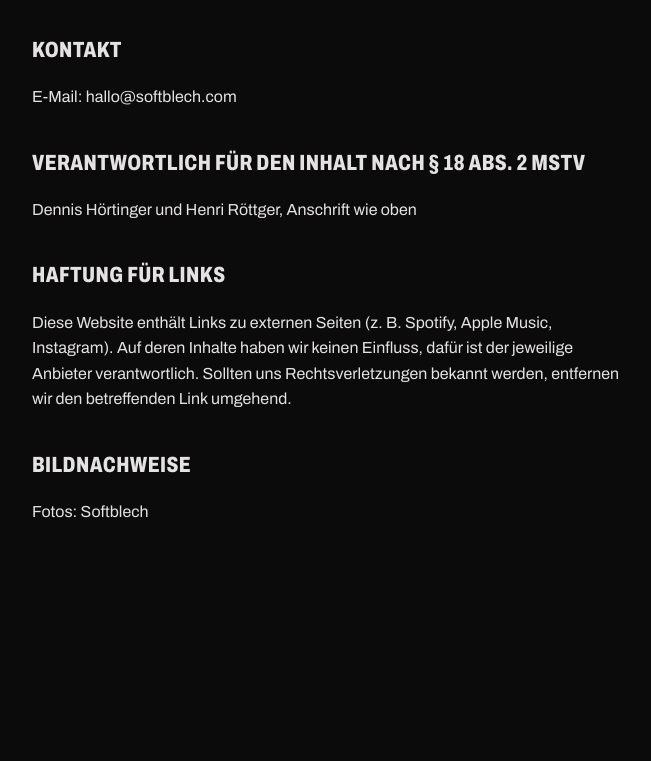
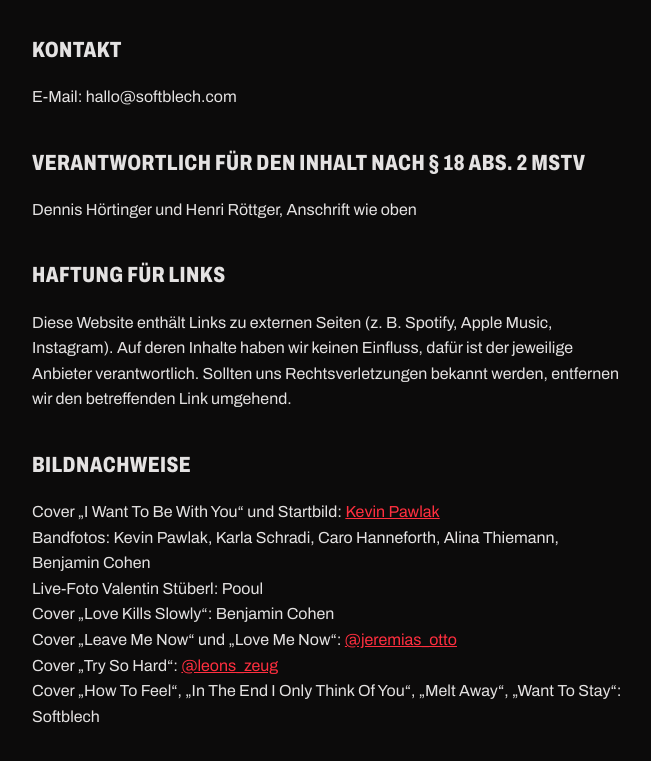
Before and after one commit to Softblech/softblech.github.io, a plain HTML site: page impressum.html in a window 1280 px wide. Shown: the part 416-1177 px from the top of the page, without its empty margins (214-865 px from the left). Before the commit the page ends 1037 px from the top, so only its background shows below. Drawn offline with Linux system fonts and the light colour scheme.

Commit message:
Datenschutz: ImprovMX und Brevo-Versand, Impressum: Bildnachweise (#30)
* Datenschutz: ImprovMX und Brevo-Versand ergänzt; Impressum: Bildnachweise mit Fotograf*innen

Co-Authored-By: Claude Opus 5.5 <noreply@anthropic.com>
Claude-Session: https://claude.ai/code/session_01H7SvavCa9cD3ALPN4SQtEq

* Impressum: Cover-Credits aller Singles aus den Release-Daten

Co-Authored-By: Claude Opus 5.5 <noreply@anthropic.com>
Claude-Session: https://claude.ai/code/session_01H7SvavCa9cD3ALPN4SQtEq

* Impressum: Songtitel wie in den Release-Daten

Co-Authored-By: Claude Opus 5.5 <noreply@anthropic.com>
Claude-Session: https://claude.ai/code/session_01H7SvavCa9cD3ALPN4SQtEq

* Impressum: Live-Foto Valentin Stüberl von Pooul

Co-Authored-By: Claude Opus 5.5 <noreply@anthropic.com>
Claude-Session: https://claude.ai/code/session_01H7SvavCa9cD3ALPN4SQtEq

---------

Co-authored-by: Claude <noreply@anthropic.com>

```diff
--- a/impressum.html
+++ b/impressum.html
@@ -61,7 +61,13 @@ a{color:var(--red)}
 <h2>Haftung für Links</h2>
 <p>Diese Website enthält Links zu externen Seiten (z. B. Spotify, Apple Music, Instagram). Auf deren Inhalte haben wir keinen Einfluss, dafür ist der jeweilige Anbieter verantwortlich. Sollten uns Rechtsverletzungen bekannt werden, entfernen wir den betreffenden Link umgehend.</p>
 <h2>Bildnachweise</h2>
-<p>Fotos: Softblech</p>
+<p>Cover „I Want To Be With You“ und Startbild: <a href="https://www.instagram.com/keevvkeevv" target="_blank" rel="noopener">Kevin Pawlak</a><br>
+Bandfotos: Kevin Pawlak, Karla Schradi, Caro Hanneforth, Alina Thiemann, Benjamin Cohen<br>
+Live-Foto Valentin Stüberl: Pooul<br>
+Cover „Love Kills Slowly“: Benjamin Cohen<br>
+Cover „Leave Me Now“ und „Love Me Now“: <a href="https://www.instagram.com/jeremias_otto" target="_blank" rel="noopener">@jeremias_otto</a><br>
+Cover „Try So Hard“: <a href="https://www.instagram.com/leons_zeug" target="_blank" rel="noopener">@leons_zeug</a><br>
+Cover „How To Feel“, „In The End I Only Think Of You“, „Melt Away“, „Want To Stay“: Softblech</p>
 </main>
 <script src="nav.js?v=1"></script>
 </body>
```
Also changed, not shown: datenschutz.html (+7 -2 lines).
